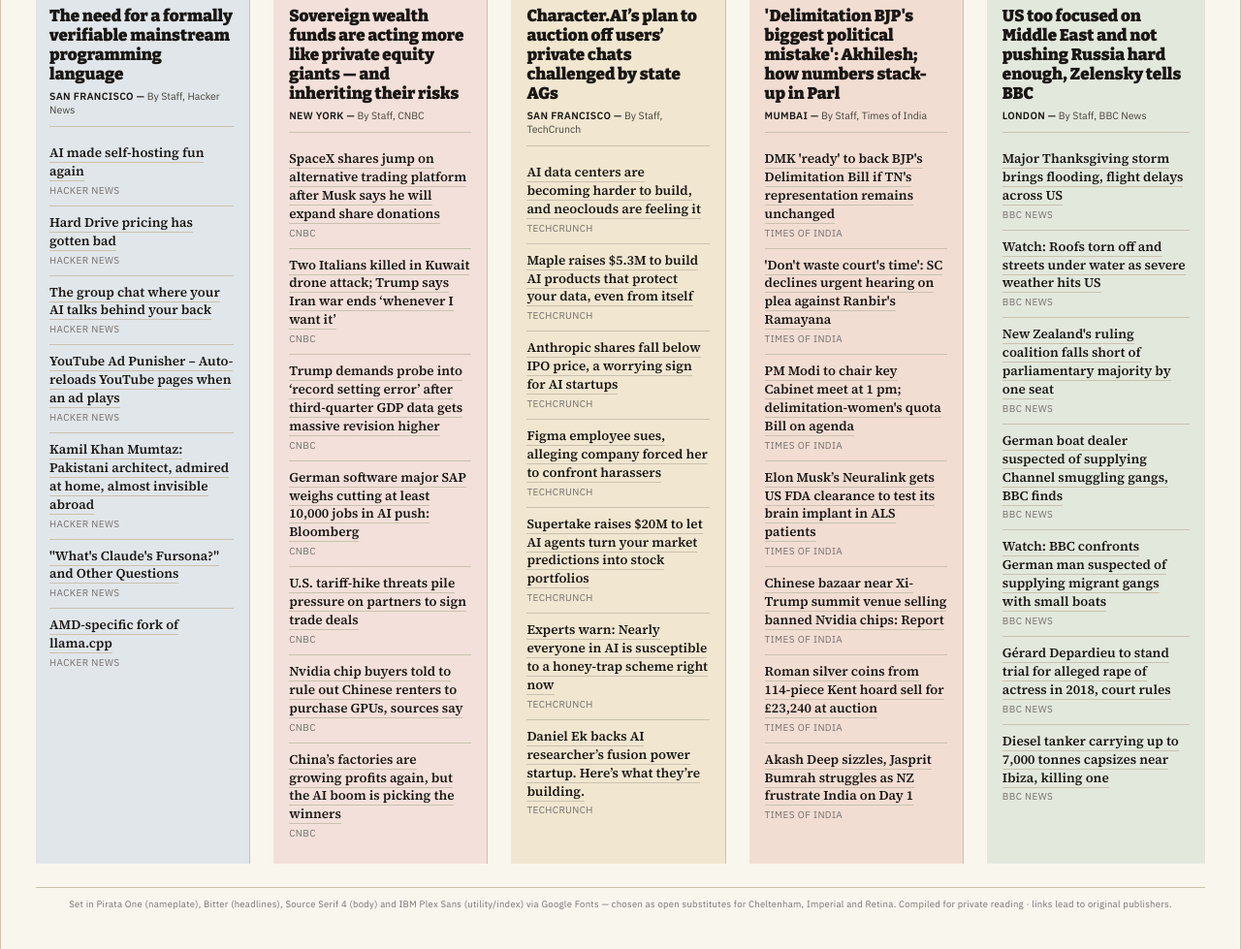
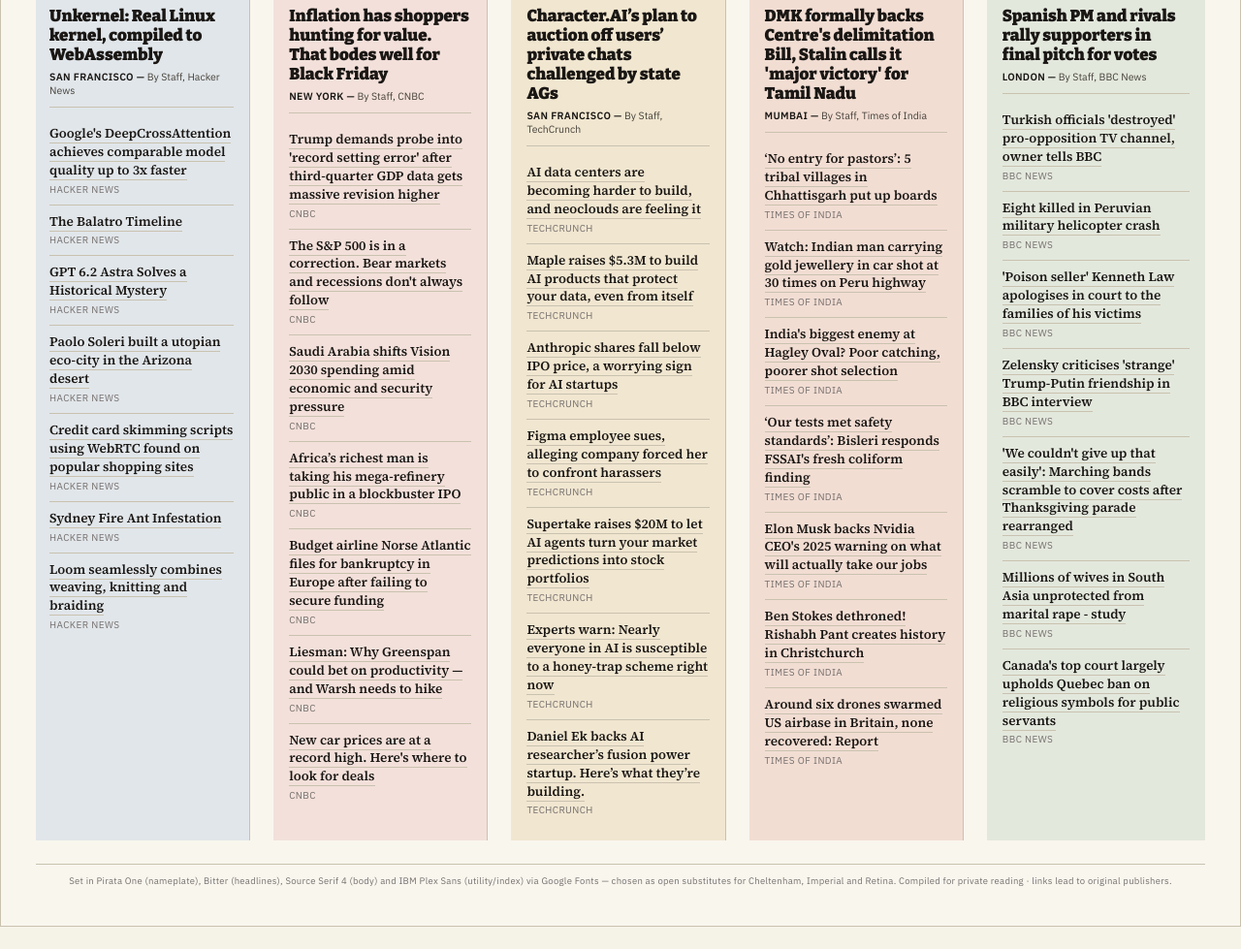
Before and after one commit to Laluboom/news-digest, a plain HTML site: page index.html in a window 1280 px wide. Shown: the part 628-1607 px from the top of the page at 97% size. Drawn offline with nearby package versions, Linux system fonts and the light colour scheme; a web font is replaced by a local one.

Commit message:
Update index.html

```diff
--- a/index.html
+++ b/index.html
@@ -3,7 +3,7 @@
 <head>
 <meta charset="UTF-8">
 <meta name="viewport" content="width=device-width, initial-scale=1.0">
-<title>GWS Wire — Friday, November 27, 2026</title>
+<title>GWS Wire — Saturday, November 28, 2026</title>
 <link rel="preconnect" href="https://fonts.googleapis.com">
 <link rel="preconnect" href="https://fonts.gstatic.com" crossorigin>
 <link href="https://fonts.googleapis.com/css2?family=Pirata+One&family=Bitter:ital,wght@0,400;0,600;0,700;0,900;1,400&family=Source+Serif+4:ital,opsz,wght@0,8..60,400;0,8..60,600;1,8..60,400&family=IBM+Plex+Sans:ital,wght@0,400;0,500;0,600;1,400&display=swap" rel="stylesheet">
@@ -365,8 +365,8 @@
   </div>
 
   <div class="dateline-bar">
-    <span>Vol. I &nbsp;. . .&nbsp; No. 46</span>
-    <span>Friday, November 27, 2026</span>
+    <span>Vol. I &nbsp;. . .&nbsp; No. 47</span>
+    <span>Saturday, November 28, 2026</span>
     <span>Free Edition</span>
   </div>
 
@@ -374,14 +374,14 @@
   <div class="lede">
     <div class="lead-story">
       <div class="kicker">World &middot; Top Story</div>
-      <h2><a href="https://www.bbc.co.uk/news/articles/c820q9wgrpyyo?at_medium=RSS&amp;at_campaign=rss">US too focused on Middle East and not pushing Russia hard enough, Zelensky tells BBC</a></h2>
+      <h2><a href="https://www.bbc.co.uk/news/articles/c8wy5p4gdnwvo?at_medium=RSS&amp;at_campaign=rss">Spanish PM and rivals rally supporters in final pitch for votes</a></h2>
       <div class="byline"><span class="dateline">LONDON —</span> By Staff, BBC News</div>
-      <div class="deck-link"><span class="first-letter">R</span>ead the full report at <a href="https://www.bbc.co.uk/news/articles/c820q9wgrpyyo?at_medium=RSS&amp;at_campaign=rss">BBC News</a>.</div>
+      <div class="deck-link"><span class="first-letter">R</span>ead the full report at <a href="https://www.bbc.co.uk/news/articles/c8wy5p4gdnwvo?at_medium=RSS&amp;at_campaign=rss">BBC News</a>.</div>
     </div>
 
     <div class="second-story">
       <div class="kicker">Finance &middot; Also Today</div>
-      <h3><a href="https://www.cnbc.com/2026/11/27/swf-private-equity-risks.html">Sovereign wealth funds are acting more like private equity giants — and inheriting their risks</a></h3>
+      <h3><a href="https://www.cnbc.com/2026/11/27/black-friday-2026-inflation-value-deals.html">Inflation has shoppers hunting for value. That bodes well for Black Friday</a></h3>
       <div class="byline"><span class="dateline">NEW YORK —</span> By Staff, CNBC</div>
     </div>
   </div>
@@ -392,34 +392,34 @@
     <div class="col col-tech">
       <h2>Hacker News</h2>
       <div class="feature">
-        <h3><a href="https://blainehansen.me/post/mainstream-verifiable-language/">The need for a formally verifiable mainstream programming language</a></h3>
+        <h3><a href="https://unkernel.dev">Unkernel: Real Linux kernel, compiled to WebAssembly</a></h3>
         <div class="byline"><span class="dateline">SAN FRANCISCO —</span> By Staff, Hacker News</div>
       </div>
       <ul class="briefs">
-        <li><a href="https://janlukas.blog/posts/ai-self-hosting">AI made self-hosting fun again</a><span class="src">Hacker News</span></li>
-        <li><a href="https://blog.ktz.me/black-friday-hard-drive-prices-are-messed-up/">Hard Drive pricing has gotten bad</a><span class="src">Hacker News</span></li>
-        <li><a href="https://construct22.com/">The group chat where your AI talks behind your back</a><span class="src">Hacker News</span></li>
-        <li><a href="https://github.com/antonpictures/youtube-punisher">YouTube Ad Punisher – Auto-reloads YouTube pages when an ad plays</a><span class="src">Hacker News</span></li>
-        <li><a href="https://worksinprogress.co/issue/the-greatest-architect-youve-never-heard-of-is-in-pakistan/">Kamil Khan Mumtaz: Pakistani architect, admired at home, almost invisible abroad</a><span class="src">Hacker News</span></li>
-        <li><a href="https://herecomesthemoon.net/2026/11/whats-claudes-fursona/">&quot;What&#x27;s Claude&#x27;s Fursona?&quot; and Other Questions</a><span class="src">Hacker News</span></li>
-        <li><a href="https://devnull.land/amd-specific-llama-cpp">AMD-specific fork of llama.cpp</a><span class="src">Hacker News</span></li>
+        <li><a href="https://research.google/blog/supercharging-transformer-residual-connections/">Google&#x27;s DeepCrossAttention achieves comparable model quality up to 3x faster</a><span class="src">Hacker News</span></li>
+        <li><a href="https://localthunk.com/blog/balatro-timeline-3aarh">The Balatro Timeline</a><span class="src">Hacker News</span></li>
+        <li><a href="https://generativehistory.substack.com/p/gpt-62-astra-solves-a-historical">GPT 6.2 Astra Solves a Historical Mystery</a><span class="src">Hacker News</span></li>
+        <li><a href="https://www.worldofinteriors.com/story/paolo-soleri-arconsati-arizona">Paolo Soleri built a utopian eco-city in the Arizona desert</a><span class="src">Hacker News</span></li>
+        <li><a href="https://www.infohawk.com/news/2026-11-27-black-friday-webrtc-skimmer">Credit card skimming scripts using WebRTC found on popular shopping sites</a><span class="src">Hacker News</span></li>
+        <li><a href="https://www.abc.net.au/news/2026-11-25/nsw-government-ramps-up-efforts-to-respond-to-fire-ants-/107424812">Sydney Fire Ant Infestation</a><span class="src">Hacker News</span></li>
+        <li><a href="https://news.cornell.edu/stories/2026/11/loom-seamlessly-combines-weaving-knitting-and-braiding">Loom seamlessly combines weaving, knitting and braiding</a><span class="src">Hacker News</span></li>
       </ul>
     </div>
 
     <div class="col col-finance">
       <h2>Markets</h2>
       <div class="feature">
-        <h3><a href="https://www.cnbc.com/2026/11/27/swf-private-equity-risks.html">Sovereign wealth funds are acting more like private equity giants — and inheriting their risks</a></h3>
+        <h3><a href="https://www.cnbc.com/2026/11/27/black-friday-2026-inflation-value-deals.html">Inflation has shoppers hunting for value. That bodes well for Black Friday</a></h3>
         <div class="byline"><span class="dateline">NEW YORK —</span> By Staff, CNBC</div>
       </div>
       <ul class="briefs">
-        <li><a href="https://www.cnbc.com/2026/11/27/spacex-shares-musk-donations.html">SpaceX shares jump on alternative trading platform after Musk says he will expand share donations</a><span class="src">CNBC</span></li>
-        <li><a href="https://www.cnbc.com/2026/11/27/us-iran-war-trump-hormuz-italian-killed-trump.html">Two Italians killed in Kuwait drone attack; Trump says Iran war ends ‘whenever I want it’</a><span class="src">CNBC</span></li>
-        <li><a href="https://www.cnbc.com/2026/11/26/trump-gdp-revision-investigation.html">Trump demands probe into ‘record setting error’ after third-quarter GDP data gets massive revision higher</a><span class="src">CNBC</span></li>
-        <li><a href="https://www.cnbc.com/2026/11/27/sap-job-cuts-ai-restructuring.html">German software major SAP weighs cutting at least 10,000 jobs in AI push: Bloomberg</a><span class="src">CNBC</span></li>
-        <li><a href="https://www.cnbc.com/2026/11/26/us-tariffs-hike-trade-agreement.html">U.S. tariff-hike threats pile pressure on partners to sign trade deals</a><span class="src">CNBC</span></li>
-        <li><a href="https://www.cnbc.com/2026/11/26/neoclouds-nvidia-china-ai.html">Nvidia chip buyers told to rule out Chinese renters to purchase GPUs, sources say</a><span class="src">CNBC</span></li>
-        <li><a href="https://www.cnbc.com/2026/11/27/china-industrial-profits-october.html">China’s factories are growing profits again, but the AI boom is picking the winners</a><span class="src">CNBC</span></li>
+        <li><a href="https://www.cnbc.com/2026/11/26/trump-gdp-revision-investigation.html">Trump demands probe into &#x27;record setting error&#x27; after third-quarter GDP data gets massive revision higher</a><span class="src">CNBC</span></li>
+        <li><a href="https://www.cnbc.com/2026/11/27/the-sp-500-is-in-a-correction-bear-markets-and-recessions-dont-always-follow.html">The S&amp;P 500 is in a correction. Bear markets and recessions don&#x27;t always follow</a><span class="src">CNBC</span></li>
+        <li><a href="https://www.cnbc.com/2026/11/28/saudi-arabia-vision-2030-spending.html">Saudi Arabia shifts Vision 2030 spending amid economic and security pressure</a><span class="src">CNBC</span></li>
+        <li><a href="https://www.cnbc.com/2026/11/28/dangote-refinery-oil-ipo-nigeria-africa-energy.html">Africa’s richest man is taking his mega-refinery public in a blockbuster IPO</a><span class="src">CNBC</span></li>
+        <li><a href="https://www.cnbc.com/2026/11/27/norse-atlantic-bankruptcy-fuel-costs.html">Budget airline Norse Atlantic files for bankruptcy in Europe after failing to secure funding</a><span class="src">CNBC</span></li>
+        <li><a href="https://www.cnbc.com/2026/11/25/kevin-warsh-greenspan-fed-rates-ai-inflation.html">Liesman: Why Greenspan could bet on productivity — and Warsh needs to hike</a><span class="src">CNBC</span></li>
+        <li><a href="https://www.cnbc.com/2026/11/27/new-car-buying-deals-buying-tips.html">New car prices are at a record high. Here&#x27;s where to look for deals</a><span class="src">CNBC</span></li>
       </ul>
     </div>
 
@@ -443,34 +443,34 @@
     <div class="col col-india">
       <h2>India</h2>
       <div class="feature">
-        <h3><a href="https://timesofindia.indiatimes.com/india/bjps-biggest-political-mistake-akhilesh-slams-delimitation-bill-ahead-of-parliaments-special-session/articleshow/136209808.cms">&#x27;Delimitation BJP&#x27;s biggest political mistake&#x27;: Akhilesh; how numbers stack-up in Parl</a></h3>
+        <h3><a href="https://timesofindia.indiatimes.com/india/dmk-formally-backs-centres-delimitation-bill-stalin-calls-it-major-victory-for-tamil-nadu/articleshow/136240175.cms">DMK formally backs Centre&#x27;s delimitation Bill, Stalin calls it &#x27;major victory&#x27; for Tamil Nadu</a></h3>
         <div class="byline"><span class="dateline">MUMBAI —</span> By Staff, Times of India</div>
       </div>
       <ul class="briefs">
-        <li><a href="https://timesofindia.indiatimes.com/city/chennai/dmk-ready-to-support-bjps-delimitation-bill-if-tamil-nadus-representation-remains-unchanged/articleshow/136212236.cms">DMK &#x27;ready&#x27; to back BJP&#x27;s Delimitation Bill if TN&#x27;s representation remains unchanged</a><span class="src">Times of India</span></li>
-        <li><a href="https://timesofindia.indiatimes.com/india/dont-waste-courts-time-sc-declines-urgent-hearing-on-plea-against-ranbirs-ramayana/articleshow/136211733.cms">&#x27;Don&#x27;t waste court&#x27;s time&#x27;: SC declines urgent hearing on plea against Ranbir&#x27;s Ramayana</a><span class="src">Times of India</span></li>
-        <li><a href="https://timesofindia.indiatimes.com/india/pm-modi-to-hold-key-cabinet-meet-at-1-pm-tweaks-to-delimitation-linked-womens-quota-bill-on-agenda/articleshow/136209372.cms">PM Modi to chair key Cabinet meet at 1 pm; delimitation-women&#x27;s quota Bill on agenda</a><span class="src">Times of India</span></li>
-        <li><a href="https://timesofindia.indiatimes.com/technology/tech-news/elon-muska-jesus-level-brain-chip-technology-earns-new-approval-says-can-be-tested-on-patients-with-/articleshow/136210286.cms">Elon Musk’s Neuralink gets US FDA clearance to test its brain implant in ALS patients</a><span class="src">Times of India</span></li>
-        <li><a href="https://timesofindia.indiatimes.com/business/international-business/close-to-where-xi-hosted-trump-days-ago-chinese-bazaar-openly-sells-banned-nvidia-chips-report/articleshow/136210989.cms">Chinese bazaar near Xi-Trump summit venue selling banned Nvidia chips: Report</a><span class="src">Times of India</span></li>
-        <li><a href="https://timesofindia.indiatimes.com/world/uk/more-than-60-years-after-114-late-roman-silver-coins-were-found-during-road-widening-in-kent-the-first-part-of-the-springhead-hoard-sold-for-23240-with-proceeds-supporting-a-century-old-local-history-group/articleshow/136184317.cms">Roman silver coins from 114-piece Kent hoard sell for £23,240 at auction</a><span class="src">Times of India</span></li>
-        <li><a href="https://timesofindia.indiatimes.com/sports/cricket/india-vs-new-zealand/akash-deep-sizzles-jasprit-bumrah-struggles-as-new-zealand-frustrate-india-on-day-1/articleshow/136212064.cms">Akash Deep sizzles, Jasprit Bumrah struggles as NZ frustrate India on Day 1</a><span class="src">Times of India</span></li>
+        <li><a href="https://timesofindia.indiatimes.com/city/raipur/no-entry-for-pastors-5-tribal-villages-in-chhattisgarh-put-up-boards-trigger-religious-freedom-row/articleshow/136225074.cms">‘No entry for pastors’: 5 tribal villages in Chhattisgarh put up boards</a><span class="src">Times of India</span></li>
+        <li><a href="https://timesofindia.indiatimes.com/world/rest-of-world/watch-indian-man-carrying-gold-jewellery-in-car-shot-at-30-times-on-peru-highway/articleshow/136238886.cms">Watch: Indian man carrying gold jewellery in car shot at 30 times on Peru highway</a><span class="src">Times of India</span></li>
+        <li><a href="https://timesofindia.indiatimes.com/sports/cricket/india-vs-new-zealand/indias-biggest-enemy-at-hagley-oval-poor-catching-poorer-shot-selection/articleshow/136239902.cms">India&#x27;s biggest enemy at Hagley Oval? Poor catching, poorer shot selection</a><span class="src">Times of India</span></li>
+        <li><a href="https://timesofindia.indiatimes.com/business/india-business/our-tests-met-safety-standards-bisleri-responds-fssais-fresh-coliform-finding/articleshow/136240172.cms">‘Our tests met safety standards’: Bisleri responds FSSAI&#x27;s fresh coliform finding</a><span class="src">Times of India</span></li>
+        <li><a href="https://timesofindia.indiatimes.com/technology/tech-news/in-2025-nvidia-ceo-warned-everyone-that-not-robots-but-what-may-exactly-take-away-their-jobs-elon-musk-just-publicly-agreed-with-him/articleshow/136238639.cms">Elon Musk backs Nvidia CEO&#x27;s 2025 warning on what will actually take our jobs</a><span class="src">Times of India</span></li>
+        <li><a href="https://timesofindia.indiatimes.com/sports/cricket/india-vs-new-zealand/rishabh-pant-surpasses-ben-stokes-to-become-leading-six-hitter-in-wtc-history/articleshow/136240428.cms">Ben Stokes dethroned! Rishabh Pant creates history in Christchurch</a><span class="src">Times of India</span></li>
+        <li><a href="https://timesofindia.indiatimes.com/world/uk/around-six-drones-swarmed-us-airbase-in-britain-none-recovered-report/articleshow/136240362.cms">Around six drones swarmed US airbase in Britain, none recovered: Report</a><span class="src">Times of India</span></li>
       </ul>
     </div>
 
     <div class="col col-world">
       <h2>World</h2>
       <div class="feature">
-        <h3><a href="https://www.bbc.co.uk/news/articles/c820q9wgrpyyo?at_medium=RSS&amp;at_campaign=rss">US too focused on Middle East and not pushing Russia hard enough, Zelensky tells BBC</a></h3>
+        <h3><a href="https://www.bbc.co.uk/news/articles/c8wy5p4gdnwvo?at_medium=RSS&amp;at_campaign=rss">Spanish PM and rivals rally supporters in final pitch for votes</a></h3>
         <div class="byline"><span class="dateline">LONDON —</span> By Staff, BBC News</div>
       </div>
       <ul class="briefs">
-        <li><a href="https://www.bbc.co.uk/news/articles/ckm2mz3prq77o?at_medium=RSS&amp;at_campaign=rss">Major Thanksgiving storm brings flooding, flight delays across US</a><span class="src">BBC News</span></li>
-        <li><a href="https://www.bbc.co.uk/news/videos/cq808d704m22o?at_medium=RSS&amp;at_campaign=rss">Watch: Roofs torn off and streets under water as severe weather hits US</a><span class="src">BBC News</span></li>
-        <li><a href="https://www.bbc.co.uk/news/articles/c670278qk879o?at_medium=RSS&amp;at_campaign=rss">New Zealand&#x27;s ruling coalition falls short of parliamentary majority by one seat</a><span class="src">BBC News</span></li>
-        <li><a href="https://www.bbc.co.uk/news/articles/cqlymky8kpzjo?at_medium=RSS&amp;at_campaign=rss">German boat dealer suspected of supplying Channel smuggling gangs, BBC finds</a><span class="src">BBC News</span></li>
-        <li><a href="https://www.bbc.co.uk/news/videos/cvglrz5yr79go?at_medium=RSS&amp;at_campaign=rss">Watch: BBC confronts German man suspected of supplying migrant gangs with small boats</a><span class="src">BBC News</span></li>
-        <li><a href="https://www.bbc.co.uk/news/articles/cmlyd76kyx44o?at_medium=RSS&amp;at_campaign=rss">Gérard Depardieu to stand trial for alleged rape of actress in 2018, court rules</a><span class="src">BBC News</span></li>
-        <li><a href="https://www.bbc.co.uk/news/articles/c9gklryvj24do?at_medium=RSS&amp;at_campaign=rss">Diesel tanker carrying up to 7,000 tonnes capsizes near Ibiza, killing one</a><span class="src">BBC News</span></li>
+        <li><a href="https://www.bbc.co.uk/news/articles/cq36gk151xkdo?at_medium=RSS&amp;at_campaign=rss">Turkish officials &#x27;destroyed&#x27; pro-opposition TV channel, owner tells BBC</a><span class="src">BBC News</span></li>
+        <li><a href="https://www.bbc.co.uk/news/articles/cwp9d85mlp88o?at_medium=RSS&amp;at_campaign=rss">Eight killed in Peruvian military helicopter crash</a><span class="src">BBC News</span></li>
+        <li><a href="https://www.bbc.co.uk/news/articles/cmx2898wq2qjo?at_medium=RSS&amp;at_campaign=rss">&#x27;Poison seller&#x27; Kenneth Law apologises in court to the families of his victims</a><span class="src">BBC News</span></li>
+        <li><a href="https://www.bbc.co.uk/news/articles/c820q9wgrpyyo?at_medium=RSS&amp;at_campaign=rss">Zelensky criticises &#x27;strange&#x27; Trump-Putin friendship in BBC interview</a><span class="src">BBC News</span></li>
+        <li><a href="https://www.bbc.co.uk/news/articles/ckd71ypy9e8eo?at_medium=RSS&amp;at_campaign=rss">&#x27;We couldn&#x27;t give up that easily&#x27;: Marching bands scramble to cover costs after Thanksgiving parade rearranged</a><span class="src">BBC News</span></li>
+        <li><a href="https://www.bbc.co.uk/news/articles/cw074p95ye5do?at_medium=RSS&amp;at_campaign=rss">Millions of wives in South Asia unprotected from marital rape - study</a><span class="src">BBC News</span></li>
+        <li><a href="https://www.bbc.co.uk/news/articles/cq3dgpy9lem3o?at_medium=RSS&amp;at_campaign=rss">Canada&#x27;s top court largely upholds Quebec ban on religious symbols for public servants</a><span class="src">BBC News</span></li>
       </ul>
     </div>
 
```
